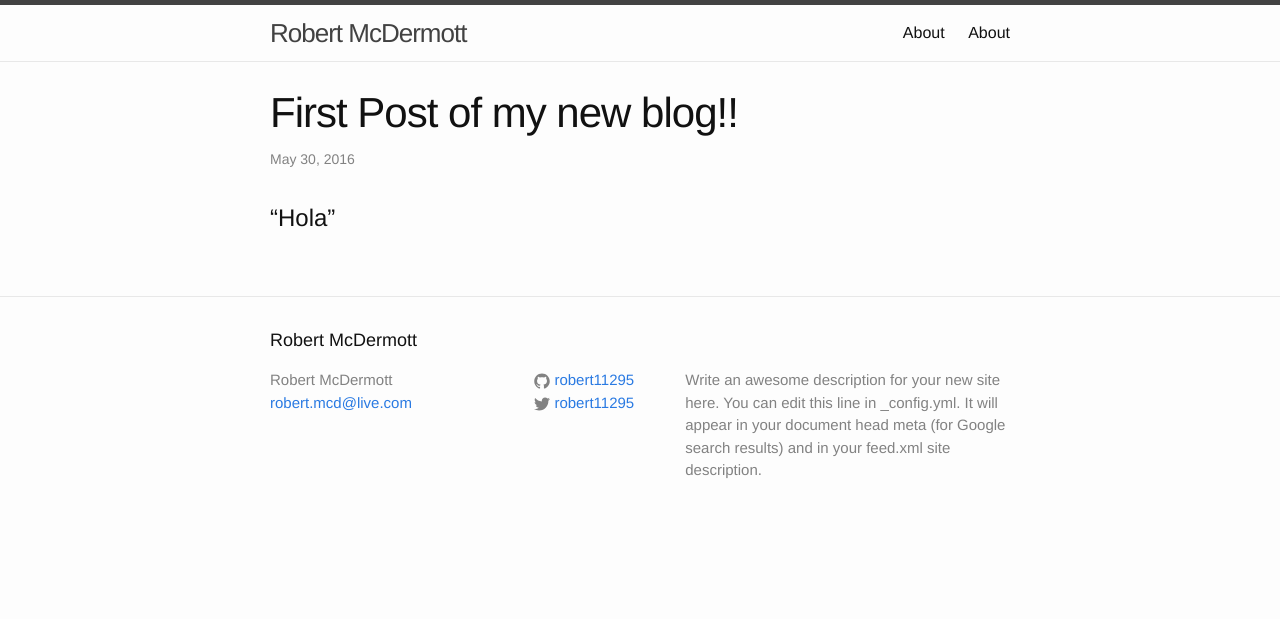
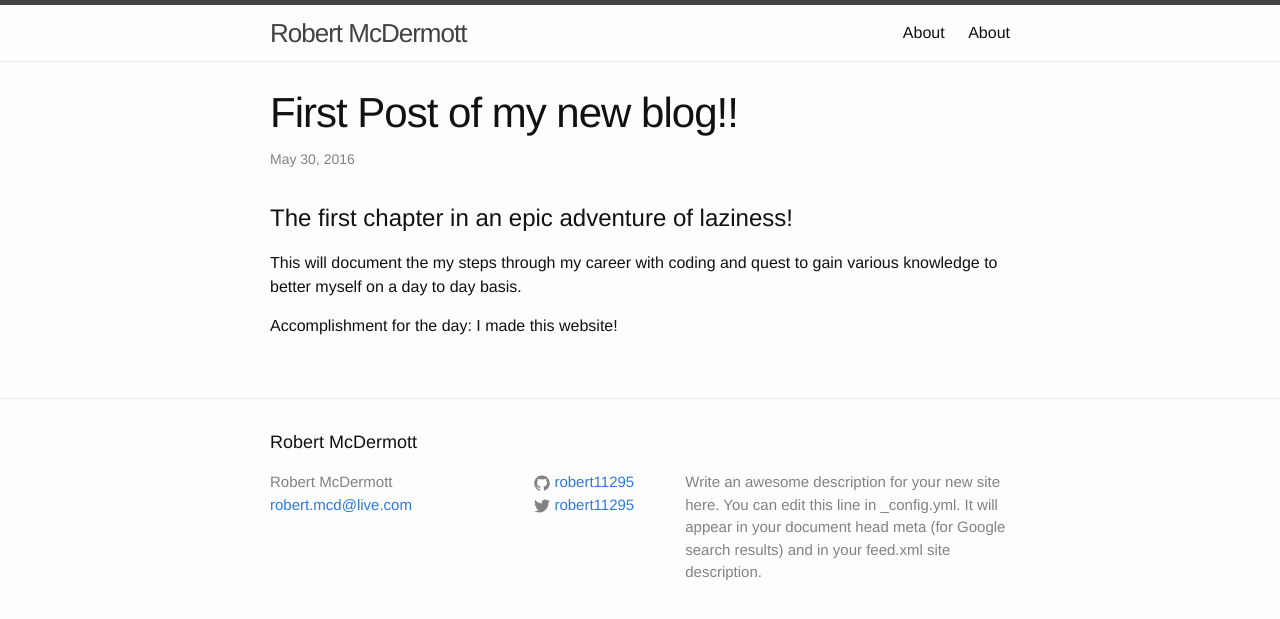
Before and after one commit to xSpiralx/xSpiralx.github.io, a Jekyll site: the page built from _posts/2016-05-30-welcome-to-jekyll.markdown, in a window 1280 px wide. Shown: the top 619 px of the page. Built offline with Jekyll 4.4.1, drawn with Linux system fonts in a browser that asks for light colours.

Commit message:
First post made!

```diff
--- a/_posts/2016-05-30-welcome-to-jekyll.markdown
+++ b/_posts/2016-05-30-welcome-to-jekyll.markdown
@@ -4,7 +4,10 @@ title:  "First Post of my new blog!!"
 date:   2016-05-30 17:06:27 -0600
 categories: jekyll update
 ---
-# "Hola"
+# The first chapter in an epic adventure of laziness!
+This will document the my steps through my career with coding and quest to gain various knowledge to better myself on a day to day basis.
+
+Accomplishment for the day: I made this website!
 
 [jekyll-docs]: http://jekyllrb.com/docs/home
 [jekyll-gh]:   https://github.com/jekyll/jekyll
```
